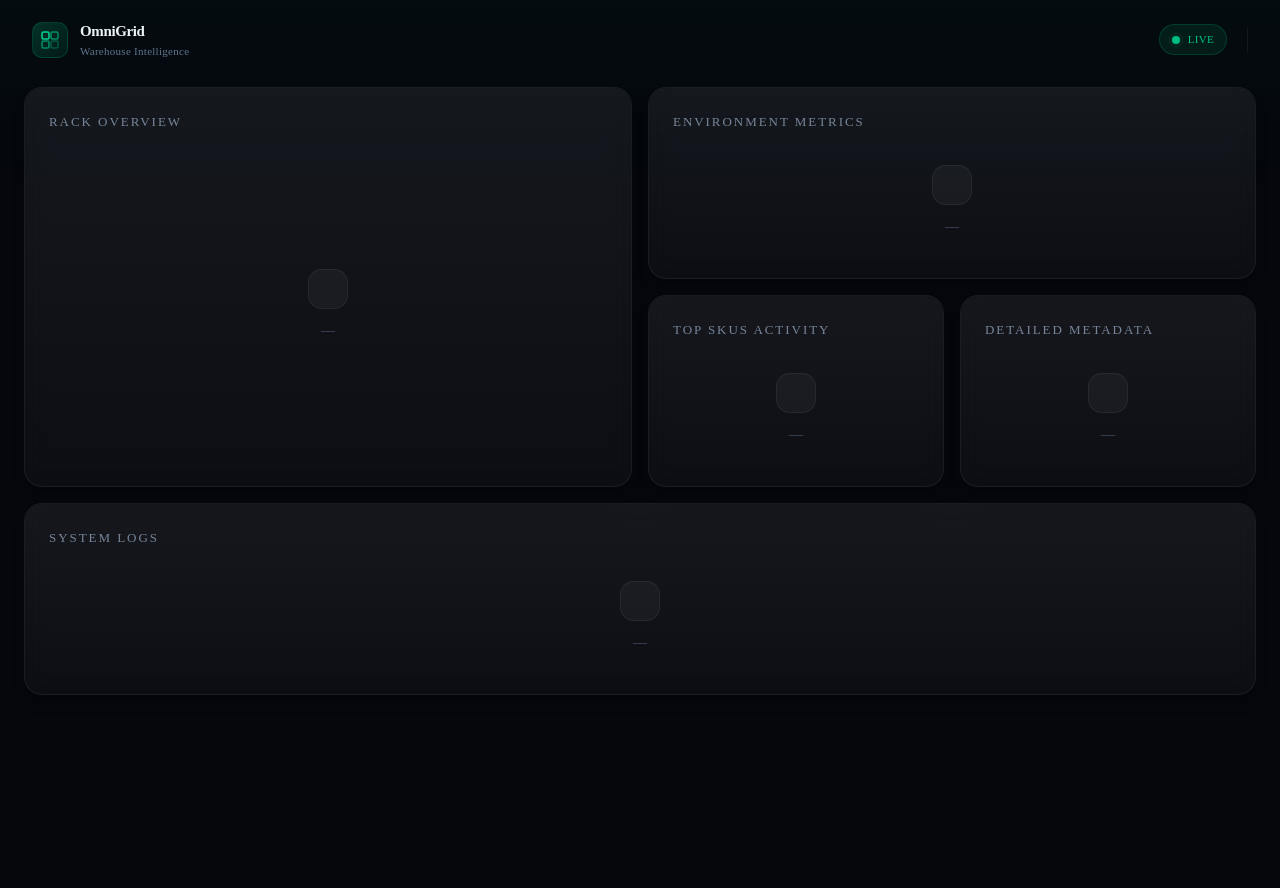
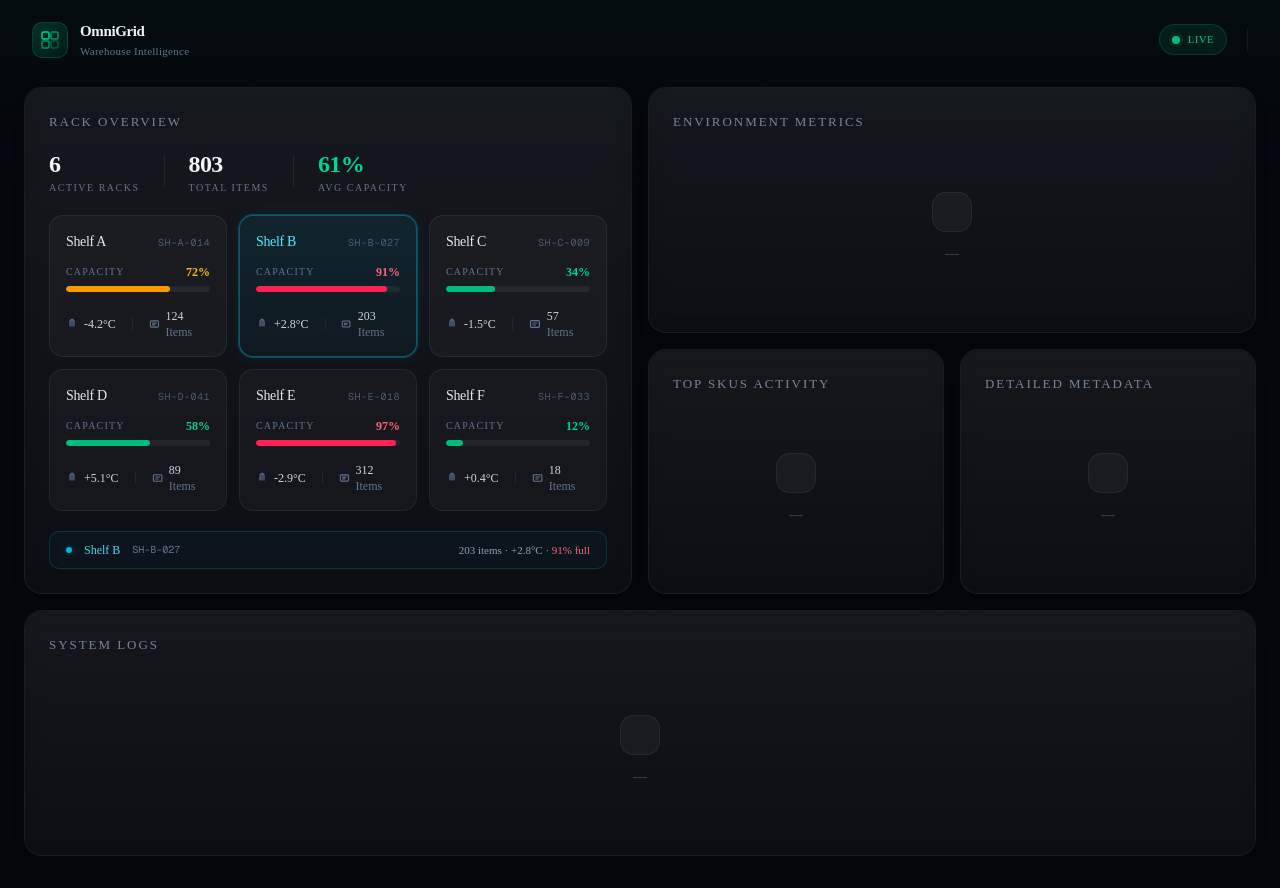
Before and after one commit to EnderKaran/OmniGrid, a Next.js app: page / in a window 1280 px wide. Before the commit the page ends 800 px from the top, so only its background shows below. Built offline with nearby package versions, Linux system fonts and the light colour scheme.

Commit message:
feat(ui): add comprehensive Rack Overview widget with mini-bento shelf cards and cyan glow selection

```diff
--- a/src/app/page.tsx
+++ b/src/app/page.tsx
@@ -1,5 +1,6 @@
 import { BentoCard } from "@/components/dashboard/BentoCard";
 import { DashboardHeader } from "@/components/dashboard/DashboardHeader";
+import { RackOverview } from "@/components/dashboard/widgets/RackOverview";
 import { DASHBOARD_LABELS } from "@/lib/constants";
 
 const { WIDGETS } = DASHBOARD_LABELS;
@@ -19,7 +20,9 @@ export default function DashboardPage() {
           <BentoCard
             title={WIDGETS.RACK_OVERVIEW}
             className="col-span-2 row-span-2 min-h-[400px]"
-          />
+          >
+            <RackOverview />
+          </BentoCard>
 
           {/* Environment Metrics — top-right wide */}
           <BentoCard
--- /dev/null
+++ b/src/components/dashboard/widgets/RackOverview.tsx
@@ -0,0 +1,296 @@
+"use client";
+
+import { useState } from "react";
+
+import { cn } from "@/lib/utils";
+
+// ──────────────────────────────────────────────
+// Mock Data
+// ──────────────────────────────────────────────
+
+interface ShelfData {
+  id: string;
+  label: string;
+  capacityPercentage: number;
+  temperature: number;
+  itemCount: number;
+}
+
+const MOCK_SHELVES: ShelfData[] = [
+  {
+    id: "SH-A-014",
+    label: "Shelf A",
+    capacityPercentage: 72,
+    temperature: -4.2,
+    itemCount: 124,
+  },
+  {
+    id: "SH-B-027",
+    label: "Shelf B",
+    capacityPercentage: 91,
+    temperature: 2.8,
+    itemCount: 203,
+  },
+  {
+    id: "SH-C-009",
+    label: "Shelf C",
+    capacityPercentage: 34,
+    temperature: -1.5,
+    itemCount: 57,
+  },
+  {
+    id: "SH-D-041",
+    label: "Shelf D",
+    capacityPercentage: 58,
+    temperature: 5.1,
+    itemCount: 89,
+  },
+  {
+    id: "SH-E-018",
+    label: "Shelf E",
+    capacityPercentage: 97,
+    temperature: -2.9,
+    itemCount: 312,
+  },
+  {
+    id: "SH-F-033",
+    label: "Shelf F",
+    capacityPercentage: 12,
+    temperature: 0.4,
+    itemCount: 18,
+  },
+];
+
+// ──────────────────────────────────────────────
+// Helpers
+// ──────────────────────────────────────────────
+
+function getCapacityColor(pct: number) {
+  if (pct >= 90) return { bar: "bg-rose-500", text: "text-rose-400" };
+  if (pct >= 70) return { bar: "bg-amber-500", text: "text-amber-400" };
+  return { bar: "bg-emerald-500", text: "text-emerald-400" };
+}
+
+function formatTemperature(temp: number) {
+  const sign = temp >= 0 ? "+" : "";
+  return `${sign}${temp.toFixed(1)}°C`;
+}
+
+// ──────────────────────────────────────────────
+// ShelfCard Component
+// ──────────────────────────────────────────────
+
+interface ShelfCardProps {
+  shelf: ShelfData;
+  isSelected: boolean;
+  onSelect: () => void;
+}
+
+function ShelfCard({ shelf, isSelected, onSelect }: ShelfCardProps) {
+  const cap = getCapacityColor(shelf.capacityPercentage);
+
+  return (
+    <button
+      type="button"
+      onClick={onSelect}
+      className={cn(
+        "group relative flex flex-col gap-3 rounded-xl p-4 text-left transition-all duration-300",
+        "bg-white/[0.03] border border-white/[0.06]",
+        "hover:bg-white/[0.06] hover:border-white/[0.1]",
+        isSelected && [
+          "border-cyan-500/40 bg-cyan-500/[0.04]",
+          "ring-1 ring-cyan-500/30",
+          "shadow-[0_0_20px_-4px_rgba(6,182,212,0.15)]",
+        ]
+      )}
+    >
+      {/* Selected glow overlay */}
+      {isSelected && (
+        <div className="pointer-events-none absolute inset-0 rounded-xl bg-gradient-to-b from-cyan-500/[0.06] to-transparent" />
+      )}
+
+      <div className="relative z-10 flex flex-col gap-3">
+        {/* Header: Label + ID */}
+        <div className="flex items-baseline justify-between">
+          <span
+            className={cn(
+              "text-sm font-medium tracking-tight transition-colors",
+              isSelected ? "text-cyan-300" : "text-slate-200"
+            )}
+          >
+            {shelf.label}
+          </span>
+          <span className="text-[10px] font-mono tracking-wider text-slate-500/70">
+            {shelf.id}
+          </span>
+        </div>
+
+        {/* Capacity Bar */}
+        <div className="space-y-1.5">
+          <div className="flex items-center justify-between">
+            <span className="text-[10px] uppercase tracking-[0.12em] text-slate-500">
+              Capacity
+            </span>
+            <span className={cn("text-xs font-semibold tabular-nums", cap.text)}>
+              {shelf.capacityPercentage}%
+            </span>
+          </div>
+          <div className="h-1.5 w-full overflow-hidden rounded-full bg-white/[0.06]">
+            <div
+              className={cn(
+                "h-full rounded-full transition-all duration-700 ease-out",
+                cap.bar
+              )}
+              style={{ width: `${shelf.capacityPercentage}%` }}
+            />
+          </div>
+        </div>
+
+        {/* Sensor Data Row */}
+        <div className="flex items-center gap-4 pt-1">
+          {/* Temperature */}
+          <div className="flex items-center gap-1.5">
+            <svg
+              width="12"
+              height="12"
+              viewBox="0 0 12 12"
+              fill="none"
+              className="text-slate-500"
+            >
+              <path
+                d="M6 1v7m0 0a2.5 2.5 0 100 0M4 8V3.5a2 2 0 114 0V8"
+                stroke="currentColor"
+                strokeWidth="1.2"
+                strokeLinecap="round"
+              />
+            </svg>
+            <span className="text-xs font-medium tabular-nums text-slate-300">
+              {formatTemperature(shelf.temperature)}
+            </span>
+          </div>
+
+          <div className="h-3 w-px bg-white/[0.06]" />
+
+          {/* Item Count */}
+          <div className="flex items-center gap-1.5">
+            <svg
+              width="12"
+              height="12"
+              viewBox="0 0 12 12"
+              fill="none"
+              className="text-slate-500"
+            >
+              <rect
+                x="1.5"
+                y="2.5"
+                width="9"
+                height="7"
+                rx="1"
+                stroke="currentColor"
+                strokeWidth="1.2"
+              />
+              <path
+                d="M4 5h4M4 7h2.5"
+                stroke="currentColor"
+                strokeWidth="1.2"
+                strokeLinecap="round"
+              />
+            </svg>
+            <span className="text-xs font-medium tabular-nums text-slate-300">
+              {shelf.itemCount}
+              <span className="ml-0.5 text-slate-500"> Items</span>
+            </span>
+          </div>
+        </div>
+      </div>
+    </button>
+  );
+}
+
+// ──────────────────────────────────────────────
+// RackOverview Widget
+// ──────────────────────────────────────────────
+
+export function RackOverview() {
+  const [selectedId, setSelectedId] = useState(MOCK_SHELVES[1].id);
+
+  const selectedShelf = MOCK_SHELVES.find((s) => s.id === selectedId);
+
+  return (
+    <div className="flex h-full flex-col gap-5">
+      {/* Summary bar */}
+      <div className="flex items-center gap-6">
+        <div className="flex flex-col">
+          <span className="text-2xl font-semibold tabular-nums tracking-tight text-slate-100">
+            {MOCK_SHELVES.length}
+          </span>
+          <span className="text-[10px] uppercase tracking-[0.15em] text-slate-500">
+            Active Racks
+          </span>
+        </div>
+        <div className="h-8 w-px bg-white/[0.06]" />
+        <div className="flex flex-col">
+          <span className="text-2xl font-semibold tabular-nums tracking-tight text-slate-100">
+            {MOCK_SHELVES.reduce((sum, s) => sum + s.itemCount, 0).toLocaleString()}
+          </span>
+          <span className="text-[10px] uppercase tracking-[0.15em] text-slate-500">
+            Total Items
+          </span>
+        </div>
+        <div className="h-8 w-px bg-white/[0.06]" />
+        <div className="flex flex-col">
+          <span className="text-2xl font-semibold tabular-nums tracking-tight text-emerald-400">
+            {Math.round(
+              MOCK_SHELVES.reduce((s, sh) => s + sh.capacityPercentage, 0) /
+                MOCK_SHELVES.length
+            )}
+            %
+          </span>
+          <span className="text-[10px] uppercase tracking-[0.15em] text-slate-500">
+            Avg Capacity
+          </span>
+        </div>
+      </div>
+
+      {/* Mini-bento shelf grid */}
+      <div className="grid flex-1 grid-cols-3 gap-3">
+        {MOCK_SHELVES.map((shelf) => (
+          <ShelfCard
+            key={shelf.id}
+            shelf={shelf}
+            isSelected={shelf.id === selectedId}
+            onSelect={() => setSelectedId(shelf.id)}
+          />
+        ))}
+      </div>
+
+      {/* Selected shelf detail strip */}
+      {selectedShelf && (
+        <div className="flex items-center gap-3 rounded-lg bg-cyan-500/[0.04] border border-cyan-500/20 px-4 py-2.5">
+          <span className="relative flex h-1.5 w-1.5">
+            <span className="absolute inline-flex h-full w-full animate-ping rounded-full bg-cyan-400 opacity-75" />
+            <span className="relative inline-flex h-1.5 w-1.5 rounded-full bg-cyan-500" />
+          </span>
+          <span className="text-xs font-medium text-cyan-300/90">
+            {selectedShelf.label}
+          </span>
+          <span className="text-[10px] font-mono text-slate-500">
+            {selectedShelf.id}
+          </span>
+          <div className="ml-auto text-[11px] text-slate-400">
+            {selectedShelf.itemCount} items ·{" "}
+            {formatTemperature(selectedShelf.temperature)} ·{" "}
+            <span
+              className={cn(
+                "font-medium",
+                getCapacityColor(selectedShelf.capacityPercentage).text
+              )}
+            >
+              {selectedShelf.capacityPercentage}% full
+            </span>
+          </div>
+        </div>
+      )}
+    </div>
+  );
+}
```
